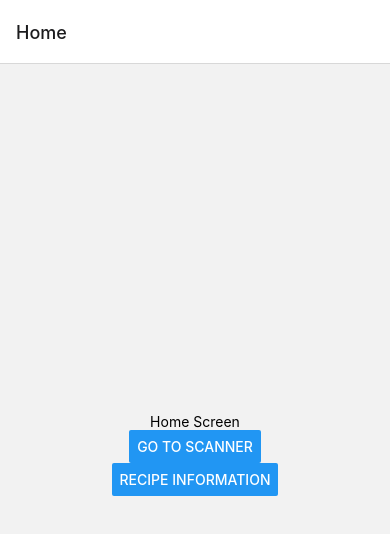
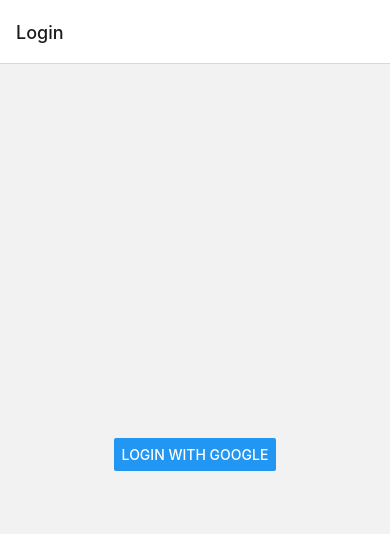
Before and after one commit to Naaafis/sw_mini, a React Native app: screen / in a window 390 px wide. Shown: the top 534 px of the page. Built offline with nearby package versions, Linux system fonts and the light colour scheme.

Commit message:
login page

```diff
--- a/App.js
+++ b/App.js
@@ -8,7 +8,12 @@
 import 'firebase/firestore';
 import { getDatabase, ref, set } from "firebase/database";
 import "firebase/database";
+import "firebase/auth";
+import * as Google from "expo-google-app-auth";
 require('firebase/database');
+
+
+
 
 //require("firebase/database");
 function writeUserData(recipeId, name, cals) {
@@ -29,7 +34,7 @@
       });
 }*/
 
- function setUpCalsListener(userId) {
+function setUpCalsListener(userId) {
   firebase.database().ref('recipes/' + userId).on('value', (snapshot) => {
     const calories = snapshot.val().calories;
     const food = snapshot.val().food;
@@ -38,10 +43,14 @@
 }
 
 
-function HomeScreen({ navigation }) {
+function HomeScreen({ route, navigation }) {
+  const { user } = route.params;
+  console.log("user from google", user);
+
   return (
     <View style={{ flex: 1, alignItems: 'center', justifyContent: 'center' }}>
-      <Text>Home Screen</Text>
+      <Text>Profile Screen</Text>
+      <Text>Welcome {user.name} !</Text>
       <Button
         title="Go to Scanner"
         onPress={() => navigation.navigate('Scanner')}
@@ -50,6 +59,33 @@
         title="Recipe information"
         onPress={() => navigation.navigate('Recipe')}
       />
+    </View>
+  );
+}
+
+
+function LoginScreen({ navigation }) {
+  const signInAsync = async () => {
+    console.log("LoginScreen.js 6 | loggin in");
+    try {
+      const { type, user } = await Google.logInAsync({
+        iosClientId: `340229934150-cktoflno2b7g9d8cj0fmqa2np6kjgg0t.apps.googleusercontent.com`,
+        androidClientId: `<YOUR_ANDROID_CLIENT_ID>`,
+      });
+
+      if (type === "success") {
+        // Then you can use the Google REST API
+        console.log("LoginScreen.js 17 | success, navigating to profile");
+        navigation.navigate("Home", { user });
+      }
+    } catch (error) {
+      console.log("LoginScreen.js 19 | error with login", error);
+    }
+  };
+
+  return (
+    <View style={styles.container}>
+      <Button title="Login with Google" onPress={signInAsync} />
     </View>
   );
 }
@@ -167,6 +203,7 @@
   return (
     <NavigationContainer>
       <Stack.Navigator>
+        <Stack.Screen name="Login" component={LoginScreen} />
         <Stack.Screen name="Home" component={HomeScreen} />
         <Stack.Screen name="Scanner" component={BarcodeScreen} />
         <Stack.Screen name="Recipe" component={RecipeScreen} />
@@ -204,7 +241,11 @@
 }else {
    app = firebase.app(); // if already initialized, use that one
 }*/
-const app = firebase.initializeApp(firebaseConfig);
+
+//
+//const app = firebase.initializeApp(firebaseConfig);
+
+
 //const db = app.firestore();
 
 /*function getData() {
--- a/app.json
+++ b/app.json
@@ -17,7 +17,12 @@
       "**/*"
     ],
     "ios": {
-      "supportsTablet": true
+      "supportsTablet": true,
+      "config":{
+        "googleSignIn" : {
+          "reservedClientId" : "com.googleusercontent.apps.340229934150-cktoflno2b7g9d8cj0fmqa2np6kjgg0t"
+        }
+      }
     },
     "android": {
       "adaptiveIcon": {
--- a/package.json
+++ b/package.json
@@ -13,6 +13,8 @@
     "expo": "~42.0.1",
     "expo-barcode-scanner": "~10.2.2",
     "expo-camera": "~11.2.2",
+    "expo-constants": "~11.0.1",
+    "expo-google-app-auth": "^8.2.2",
     "expo-permissions": "~12.1.1",
     "expo-status-bar": "~1.0.4",
     "firebase": "8.2.3",
```
Also changed, not shown: 2 other files (tests, documents, lock files or other folders).
